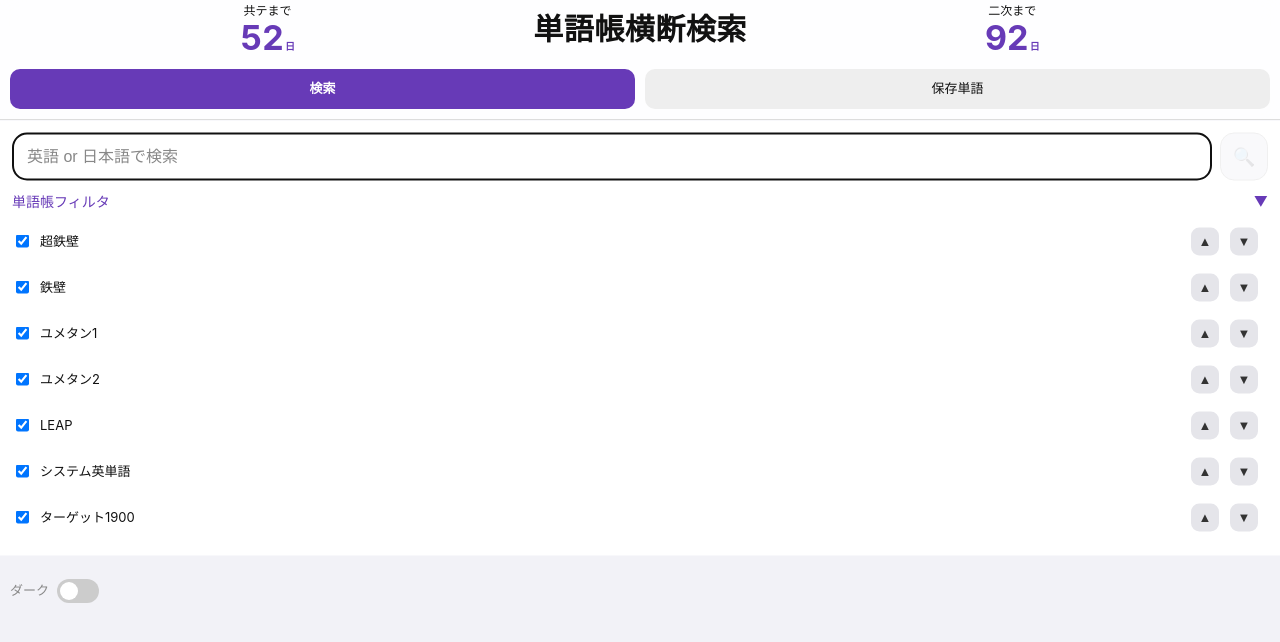
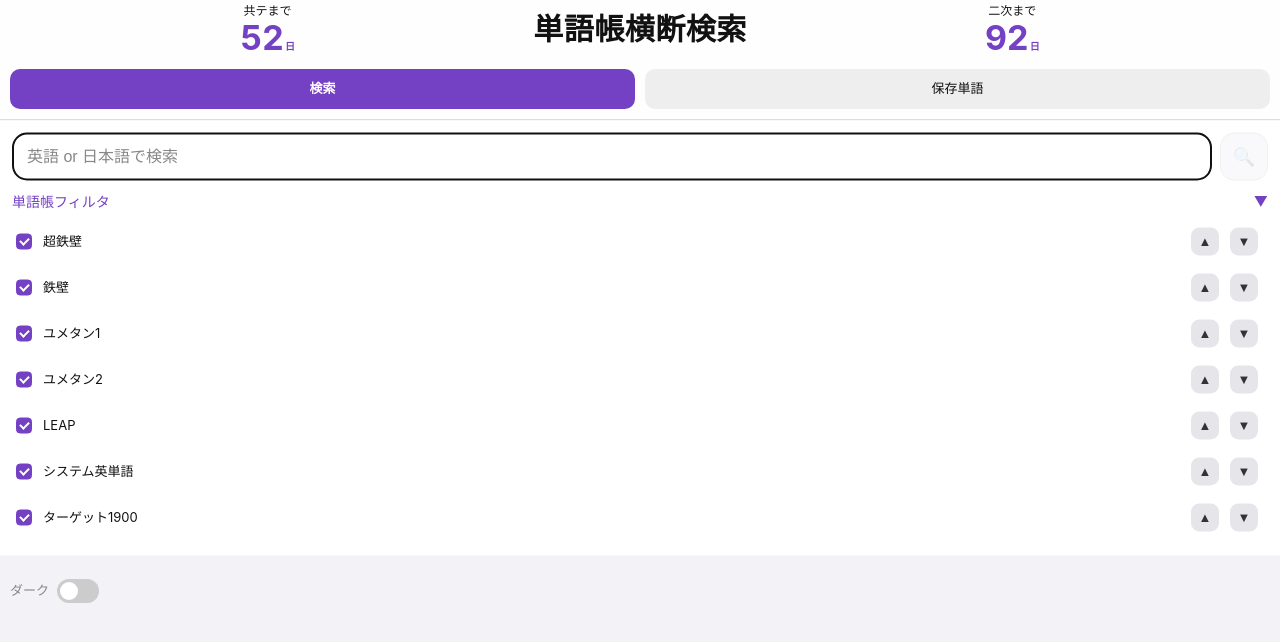
Before and after one commit to soichiro-kimura/word-search-app, a plain HTML site: page index.html in a window 1280 px wide. Drawn offline with Linux system fonts and the light colour scheme.

Commit message:
checkbox

```diff
--- a/style.scss
+++ b/style.scss
@@ -1,6 +1,6 @@
 // ===== 変数定義 =====
 // メインカラーを変えるときは、この1行を変更して style.css を再生成。
-$color-primary: #673ab7;
+$color-primary: #7440c4;
 $color-primary-light: mix(white, $color-primary, 55%);
 $color-danger: #ff3b30;
 $color-bg: #f2f2f7;
@@ -441,6 +441,47 @@ body.dark {
   transition: max-height 0.3s ease;
 }
 
+.filter_list input[type="checkbox"] {
+  appearance: none;
+  -webkit-appearance: none;
+  display: inline-grid;
+  place-items: center;
+  width: 16px;
+  height: 16px;
+  box-sizing: border-box;
+  border: 1px solid $color-text-muted;
+  border-radius: 4px;
+  cursor: pointer;
+
+  &:checked {
+    border-color: var(--app-theme-color);
+    background: var(--app-theme-color);
+  }
+
+  &:checked::after {
+    content: "";
+    width: 7px;
+    height: 4px;
+    border: solid white;
+    border-width: 0 0 2px 2px;
+    transform: translateY(-1px) rotate(-45deg);
+  }
+
+  &:focus-visible {
+    outline: 2px solid var(--app-theme-color);
+    outline-offset: 2px;
+  }
+
+  @media (forced-colors: active) {
+    appearance: auto;
+    display: inline-block;
+
+    &:checked::after {
+      content: none;
+    }
+  }
+}
+
 .filter_list_closed {
   max-height: 0;
 }
```
Also changed, not shown: style.css, 1 other file.
